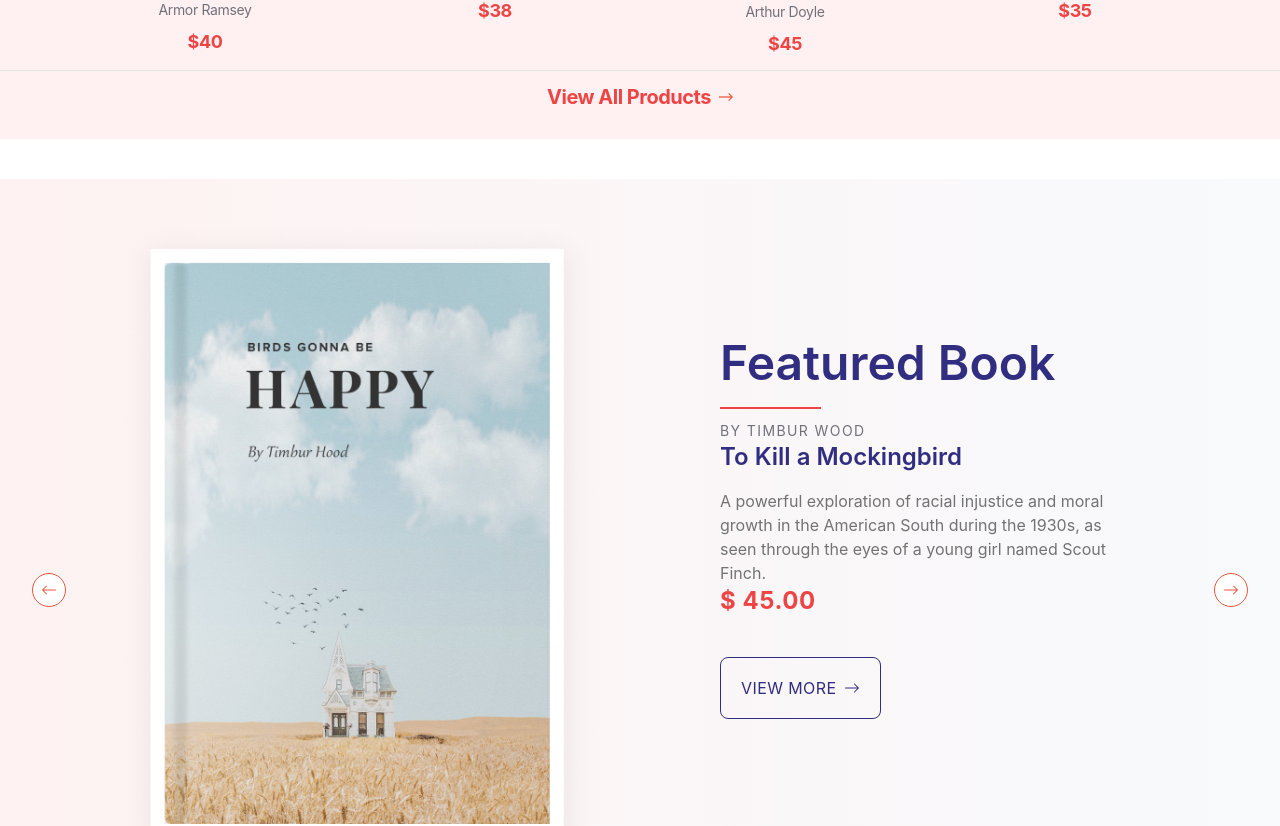
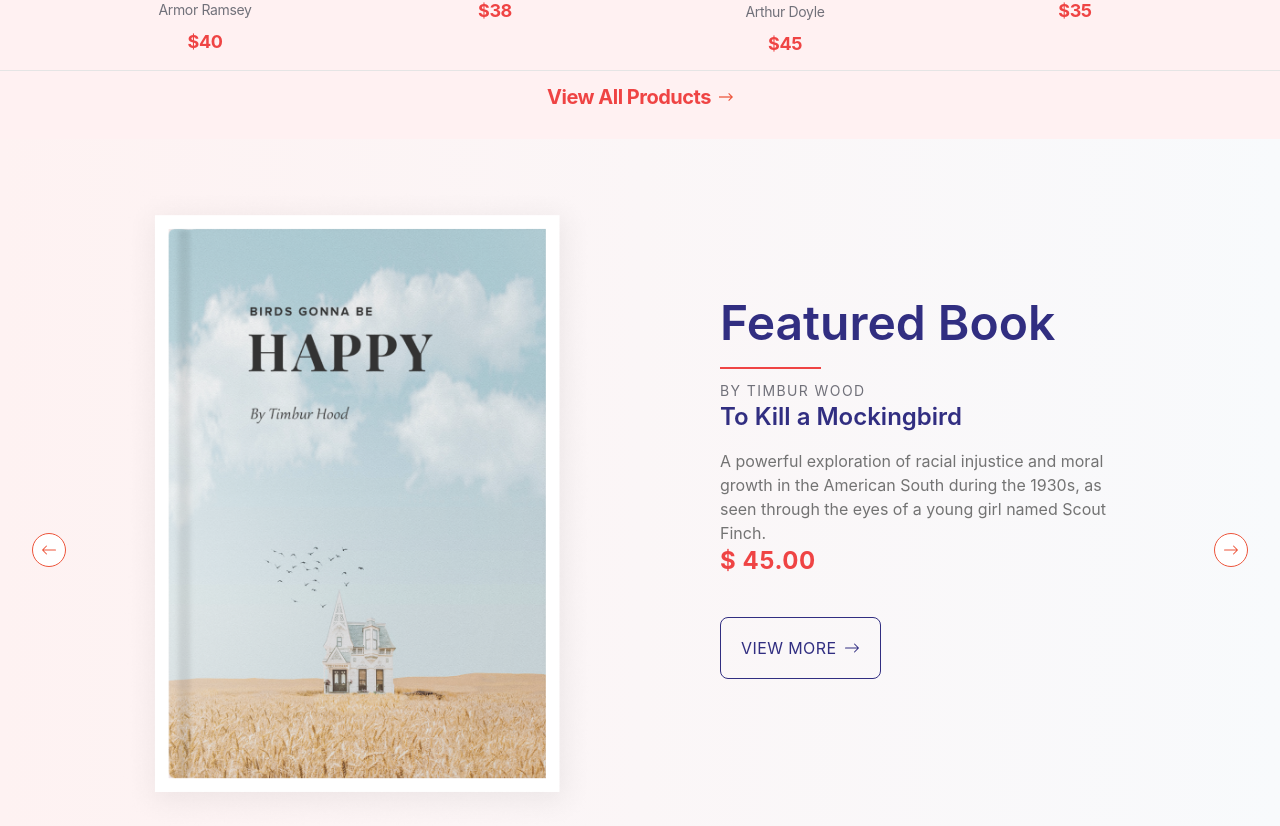
Before and after one commit to pallavee-2705/novelnest, a React (Create React App) app: page / in a window 1280 px wide. Shown: the part 1718-2544 px from the top of the page. Built offline with nearby package versions, Linux system fonts and the light colour scheme.

Commit message:
fixed bugs in featuredbook

```diff
--- a/src/components/FeaturedBook.jsx
+++ b/src/components/FeaturedBook.jsx
@@ -54,7 +54,7 @@
   console.log(book);
 
   return (
-    <div className="my-10 w-auto h-auto px-5 bg-gradient-to-r from-red-50 to-slate-50 flex flex-row justify-between">
+    <div className="w-auto h-auto px-5 bg-gradient-to-r from-red-50 to-slate-50 flex flex-row justify-between">
       <div className='h-auto flex flex-col justify-center items-center p-3'>
         <button onClick={()=>handleArrowPress('left')} className='border-[1px] border-[#ED553B] bg-white p-2 rounded-full hover:bg-[#ED553B] text-[#ED553B] hover:text-white'>
           <BsArrowLeft/>
@@ -65,18 +65,22 @@
       <div>
       <div className={`flex ${book%2===0 ? "flex-row" : "flex-row-reverse"}  w-full justify-between`}>
         <a href='/featuredbook[i]' className='flex flex-col w-1/2 max-md:w-full items-center justify-center px-10 pt-10 cursor-pointer'>
-          <div>
+          <div className=''>
           <h2 className="flex w-full justify-center items-center py-2 font-['Inter'] text-indigo-900 font-semibold text-4xl sm:text-3xl max-md:block hidden mb-5">Feature Book</h2>
           </div>
-            <img src={featBooks[book].image} alt="featurebook" className='object-cover w-full h-full'/>
+          <div className='max-sm:h-[200px] flex items-center'>
+          <img src={featBooks[book].image} alt="featurebook" className='object-contain p-1 w-full h-full'/>
+          </div>
         </a>
 
         <div className='w-1/2 flex flex-col justify-center max-md:hidden block'>
         <div className={`h-full my-20 flex flex-col justify-evenly ${book%2 === 0 ? "items-start" : "items-end"} p-20 font-['Inter'] text-indigo-900 max-sm:hidden block`}>
           <h2 className="text-5xl font-semibold">Featured Book</h2>
 
-          <div className="mt-5">
+          <div className="mt-5 flex flex-col">
+            <div className={`flex ${book%2 === 0 ? "justify-start" : "justify-end"} `}>
             <div className='w-[101px] h-0.5 bg-red-500' />
+            </div>
             <p className='uppercase tracking-widest mt-3 text-sm text-zinc-500'>by {featBooks[book].author}</p>
           </div>
 
```
